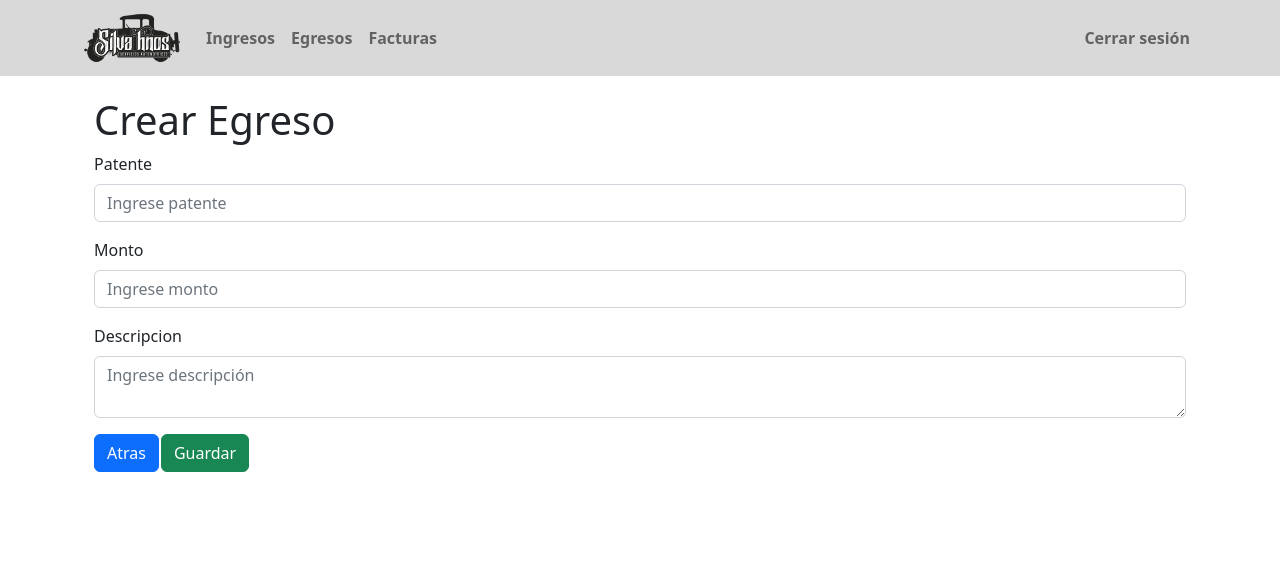
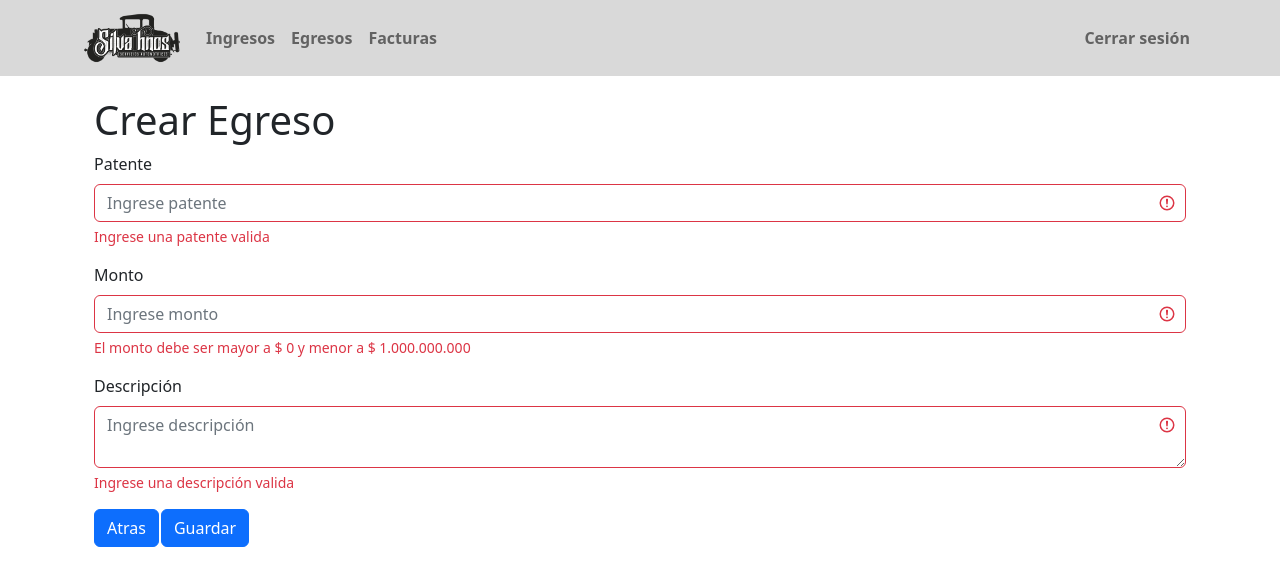
Before and after one commit to acientgear/Proyecto-silvaH, a React (Create React App) app in the folder silvahnos-fe/: page /crearEgreso in a window 1280 px wide. Shown: the top 586 px of the page. Built offline with nearby package versions, Linux system fonts and the light colour scheme.

Commit message:
[Luis Toro]-Validación de inputs egreso

```diff
--- a/silvahnos-fe/src/App.js
+++ b/silvahnos-fe/src/App.js
@@ -9,6 +9,7 @@ import Ingresos from './pages/ingreso/Ingresos';
 import CrearIngreso from './pages/ingreso/CrearIngreso';
 import Facturas from "./pages/factura/Facturas"
 import CrearFactura from "./pages/factura/CrearFactura"
+import Flujo from "./pages/Flujo"
 
 function App() {
   return (
@@ -22,6 +23,7 @@ function App() {
           <Route path="/crearIngreso" element={<CrearIngreso />} />
           <Route path="/facturas" element={<Facturas />} />
           <Route path="/crearFactura" element={<CrearFactura />} />
+          <Route path="/flujo" element={<Flujo />} />
         </Routes>
       </Container>
     </Layout>
--- /dev/null
+++ b/silvahnos-fe/src/pages/Flujo.js
@@ -0,0 +1,40 @@
+import { Col, Row, Card, Button, Container, Table } from "react-bootstrap";
+import Ingresos from "../components/images/ingresos.png";
+import Egresos from "../components/images/egresos.png";
+import Silvahnos from "../components/images/silvahnos.jpg";
+
+const Flujo = () => {
+    return (
+        <Container>
+            <Row>
+                <Col><h1>Flujo de caja</h1></Col>
+            </Row>
+            <Row className="justify-content-md-center">
+                <Col md="auto">
+                    <Table responsive bordered style={{borderColor:"black",width:"400px"}}>
+                        <thead>
+                            <tr style={{ background: "#FF6D60" }}>
+                                <th>Total egresos</th>
+                                <th>$ 20.690.022</th>
+                            </tr>
+                            <tr style={{ background: "#F7D060" }}>
+                                <th>Total ingresos</th>
+                                <th>$ 22.268.362</th>
+                            </tr>
+                            <tr style={{ background: "#F3E99F" }}>
+                                <th>Cta Ctte Febrero 2023</th>
+                                <th>$ -6.168.454</th>
+                            </tr>
+                            <tr style={{ background: "#98D8AA" }}>
+                                <th>Flujo</th>
+                                <th>$ -4.590.114</th>
+                            </tr>
+                        </thead>
+                    </Table>
+                </Col>
+            </Row>
+        </Container>
+    );
+};
+
+export default Flujo;
--- a/silvahnos-fe/src/pages/egreso/CrearEgreso.js
+++ b/silvahnos-fe/src/pages/egreso/CrearEgreso.js
@@ -3,6 +3,8 @@ import { Button, Col, Container, Form, Row } from 'react-bootstrap';
 import { useState } from 'react';
 
 function CrearEgreso() {
+    const [validated, setValidated] = useState(false);
+
     const [egreso, setEgreso] = useState({
         id: null,
         borrado: false,
@@ -21,6 +23,17 @@ function CrearEgreso() {
         });
     };
 
+    const handleSumbit = (e) => {
+        e.preventDefault();
+        const form = e.currentTarget;
+        if (form.checkValidity() === false) {
+            e.stopPropagation();
+        } else {
+            createEgreso();
+            setValidated(true);
+        }
+    };
+
     const createEgreso = async () => {
         try {
             let url = "http://localhost:8090/egresos";
@@ -33,6 +46,8 @@ function CrearEgreso() {
         }
     }
 
+    let montoValido = false;
+
     return (
         <Container>
             <Row>
@@ -42,29 +57,48 @@ function CrearEgreso() {
             </Row>
             <Row>
                 <Col>
-                    <Form>
+                    <Form noValidate validated={validated} onSubmit={handleSumbit}>
                         <Form.Group className="mb-3" controlId="formEgreso">
                             <Form.Label>Patente</Form.Label>
-                            <Form.Control name="patente" type="text" placeholder="Ingrese patente" onChange={handleChange} />
+                            <Form.Control name="patente"
+                                required
+                                isValid={255 > egreso.patente.length && egreso.patente.length > 0}
+                                isInvalid={egreso.patente.length > 255 || egreso.patente.length === 0}
+                                type="text" placeholder="Ingrese patente" onChange={handleChange}
+                            />
+                            <Form.Control.Feedback type="invalid">
+                                Ingrese una patente valida
+                            </Form.Control.Feedback>
                         </Form.Group>
                         <Form.Group className="mb-3" controlId="formEgreso">
                             <Form.Label>Monto</Form.Label>
-                            <Form.Control name="monto" type="text" placeholder="Ingrese monto" onChange={handleChange} />
+                            <Form.Control name="monto" required
+                                isValid={1000000000 > egreso.monto && egreso.monto > 0}
+                                isInvalid={egreso.monto <= 0 || egreso.monto > 1000000000}
+                                min={1}
+                                max={1000000000}
+                                type="number" placeholder="Ingrese monto" onChange={handleChange} />
+                            <Form.Control.Feedback type="invalid">
+                                El monto debe ser mayor a $ 0 y menor a $ 1.000.000.000
+                            </Form.Control.Feedback>
                         </Form.Group>
-                        <Form.Group className="mb-3" controlId="formEgreso">
-                            <Form.Label>Descripcion</Form.Label>
-                            <Form.Control as="textarea" row={3} name="descripcion" type="textarea" placeholder="Ingrese descripción" onChange={handleChange} />
+                        <Form.Group className="mb-3" controlId="formBasicEmail">
+                            <Form.Label>Descripción</Form.Label>
+                            <Form.Control name="descripcion"
+                                required
+                                isValid={255 > egreso.descripcion.length && egreso.descripcion.length > 0}
+                                isInvalid={egreso.descripcion.length > 255 || egreso.descripcion.length === 0}
+                                as="textarea" row={3} placeholder="Ingrese descripción" onChange={handleChange} />
+                                <Form.Control.Feedback type="invalid">
+                                    Ingrese una descripción valida
+                                </Form.Control.Feedback>
                         </Form.Group>
+                        <Button variant='primary' href='/' style={{ marginRight: 2 }}>Atras</Button>
+                        <Button type="submit">Guardar</Button>
                     </Form>
                 </Col>
             </Row>
-            <Row>
-                <Col>
-                    <Button variant='primary' href='/' style={{ marginRight: 2 }}>Atras</Button>
-                    <Button variant='success' onClick={createEgreso}>Guardar</Button>
-                </Col>
-            </Row>
-        </Container>
+        </Container >
     );
 }
 
--- a/silvahnos-fe/src/pages/egreso/Egresos.js
+++ b/silvahnos-fe/src/pages/egreso/Egresos.js
@@ -8,12 +8,12 @@ const Egresos = () => {
     const [showDelete, setShowDelete] = useState(false);
     const [showEdit, setShowEdit] = useState(false);
 
-    const handleCloseDelete = () =>{
+    const handleCloseDelete = () => {
         setEditedItem(defaultItem);
         setShowDelete(false);
     }
 
-    const handleShowDelete = (egreso) =>{
+    const handleShowDelete = (egreso) => {
         setEditedItem(egreso);
         setShowDelete(true);
     }
@@ -24,6 +24,7 @@ const Egresos = () => {
     };
 
     const handleShowEdit = (egreso) => {
+        setValidated(false);
         setEditedItem(egreso);
         setShowEdit(true);
     };
@@ -90,11 +91,11 @@ const Egresos = () => {
 
     let fechaAcual = new Date();
     let anio = fechaAcual.getFullYear();
-    let mes  = fechaAcual.getMonth()+1;
+    let mes = fechaAcual.getMonth() + 1;
 
     const getEgresos = async () => {
         try {
-            let url = 'http://localhost:8090/egresos/'+anio+'/'+mes;
+            let url = 'http://localhost:8090/egresos/' + anio + '/' + mes;
             const response = await axios.get(url);
             if (response.status === 200) {
                 setEgresos(response.data);
@@ -121,6 +122,20 @@ const Egresos = () => {
         console.log(total);
     });
 
+    const handleSumbit = (e) => {
+        e.preventDefault();
+        const form = e.currentTarget;
+        if (form.checkValidity() === false) {
+            e.stopPropagation();
+        } else {
+            updateEgreso();
+            setValidated(true);
+        }
+    };
+
+    const [validated, setValidated] = useState(false);
+    console.log(validated);
+
     useEffect(() => {
         getEgresos();
     }, []);
@@ -130,7 +145,6 @@ const Egresos = () => {
             <Container>
                 <Row>
                     <Col><h1>Egresos</h1></Col>
-                    <Col><h1>Total egresos: {formatoMonto(total)}</h1></Col>
                 </Row>
                 <Row>
                     <Col>
@@ -156,9 +170,11 @@ const Egresos = () => {
                                             <Button variant='danger' onClick={() => handleShowDelete(egreso)}>Eliminar</Button>
                                         </td>
                                     </tr>
+
                                 ))}
                             </tbody>
                         </Table>
+                        <h1 style={{ textAlign: "center" }}>Total: {formatoMonto(total)}</h1>
                     </Col>
                 </Row>
             </Container>
@@ -169,25 +185,46 @@ const Egresos = () => {
                     <Modal.Title>Editar Egreso</Modal.Title>
                 </Modal.Header>
                 <Modal.Body>
-                    <Form>
-                        <Form.Group className='mb-3' controlId='formPatente'>
+                    <Form noValidate validated={validated} onSubmit={handleSumbit}>
+                        <Form.Group className="mb-3" controlId="formEgreso">
                             <Form.Label>Patente</Form.Label>
-                            <Form.Control name="patente" type='text' value={editedItem.patente} onChange={handleChange}/>
+                            <Form.Control name="patente"
+                                required
+                                isValid={255 > editedItem.patente.length && editedItem.patente.length > 0}
+                                isInvalid={editedItem.patente.length > 255 || editedItem.patente.length === 0}
+                                type="text" placeholder="Ingrese patente" onChange={handleChange}
+                            />
+                            <Form.Control.Feedback type="invalid">
+                                Ingrese una patente valida
+                            </Form.Control.Feedback>
                         </Form.Group>
-                        <Form.Group className='mb-3' controlId='formMonto'>
+                        <Form.Group className="mb-3" controlId="formEgreso">
                             <Form.Label>Monto</Form.Label>
-                            <Form.Control name="monto" type='number' value={editedItem.monto} onChange={handleChange}/>
+                            <Form.Control name="monto" required
+                                isValid={1000000000 > editedItem.monto && editedItem.monto > 0}
+                                isInvalid={editedItem.monto <= 0 || editedItem.monto > 1000000000}
+                                min={1}
+                                max={1000000000}
+                                type="number" placeholder="Ingrese monto" onChange={handleChange} />
+                            <Form.Control.Feedback type="invalid">
+                                El monto debe ser mayor a $ 0 y menor a $ 1.000.000.000
+                            </Form.Control.Feedback>
                         </Form.Group>
-                        <Form.Group className='mb-3' controlId='formDescripcion'>
+                        <Form.Group className="mb-3" controlId="formBasicEmail">
                             <Form.Label>Descripción</Form.Label>
-                            <Form.Control name="descripcion" as='textarea' row={3} value={editedItem.descripcion} onChange={handleChange}/>
+                            <Form.Control name="descripcion"
+                                required
+                                isValid={255 > editedItem.descripcion.length && editedItem.descripcion.length > 0}
+                                isInvalid={editedItem.descripcion.length > 255 || editedItem.descripcion.length === 0}
+                                as="textarea" row={3} placeholder="Ingrese descripción" onChange={handleChange} />
+                            <Form.Control.Feedback type="invalid">
+                                Ingrese una descripción valida
+                            </Form.Control.Feedback>
                         </Form.Group>
+                        <Button variant='secondary' onClick={handleCloseEdit}>Cerrar</Button>
+                        <Button type="submit">Guardar</Button>
                     </Form>
                 </Modal.Body>
-                <Modal.Footer>
-                    <Button variant='secondary' onClick={handleCloseEdit}>Cerrar</Button>
-                    <Button variant='primary' onClick={updateEgreso}>Guardar</Button>
-                </Modal.Footer>
             </Modal>
 
             {/*Modal para eliminar*/}
```
